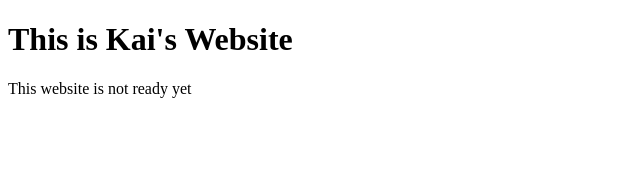
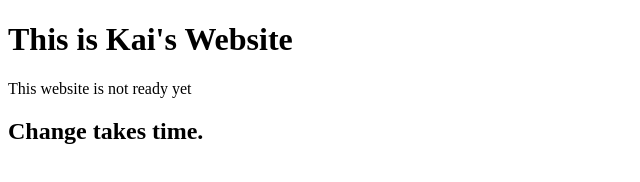
Before and after one commit to cctv2206/cctv2206.github.io, a plain HTML site: page index.html in a window 1280 px wide. Shown: the whole page, without its empty margins (0-640 px from the left). Drawn offline with Linux system fonts and the light colour scheme.

Commit message:
Change takes time.

```diff
--- a/index.html
+++ b/index.html
@@ -7,6 +7,7 @@
 <body>
 <h1>This is Kai's Website</h1>
 <p>This website is not ready yet</p>
+<h2>Change takes time.</h2>
 </body>
 
 </html>
```
